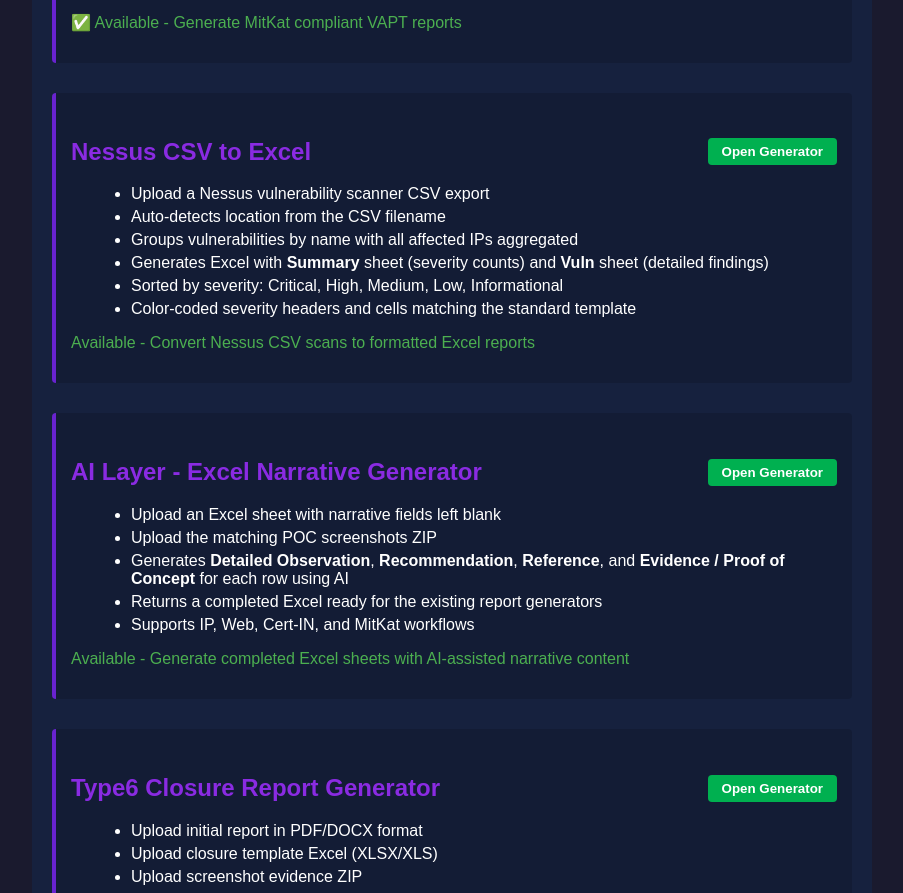
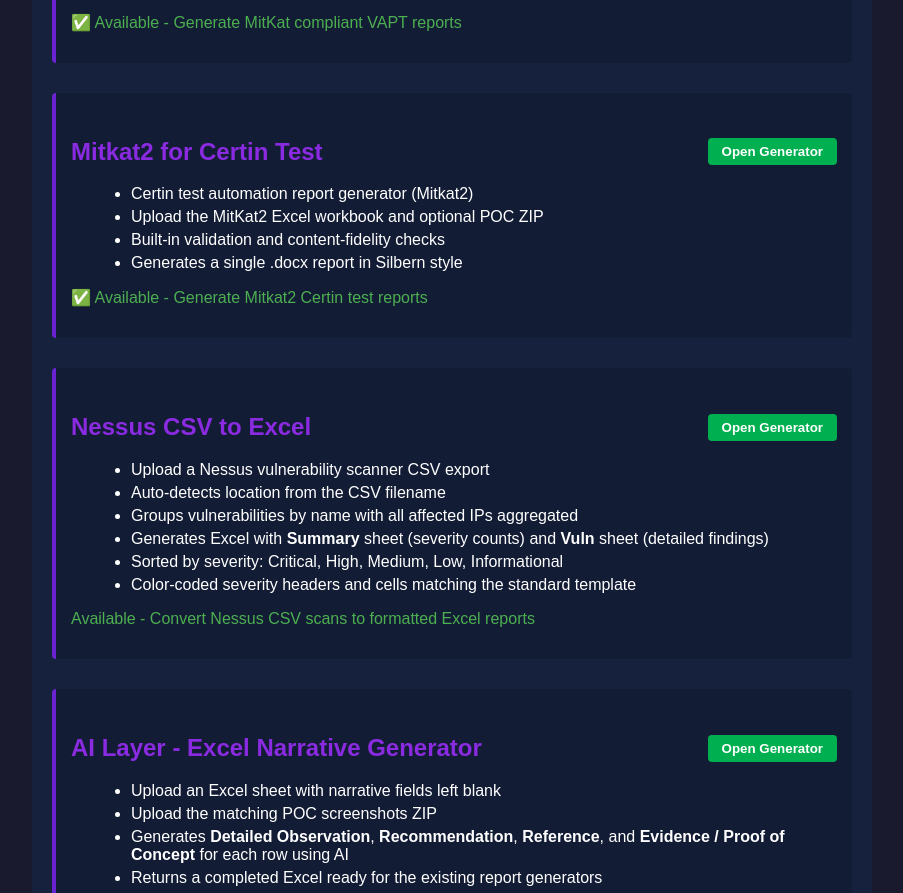
Before and after one commit to developer-cybersmith/proposal-generator, a plain HTML site: page Automation/report_formats.html in a window 1280 px wide. Shown: the part 1705-2598 px from the top of the page, without its empty margins (188-1091 px from the left). Drawn offline with Linux system fonts and the light colour scheme; no server answers.

Commit message:
Updated report formats

```diff
--- a/Automation/report_formats.html
+++ b/Automation/report_formats.html
@@ -191,6 +191,20 @@
                 <li>POC images organized by vulnerability number (VUL-001, VUL-002, etc.)</li>
             </ul>
             <p style="color:#4CAF50;">✅ Available - Generate MitKat compliant VAPT reports</p>
+        </div>
+
+        <div class="report-section">
+          <h2 style="display: flex; align-items: center; justify-content: space-between;">
+            Mitkat2 for Certin Test
+            <button onclick="window.location.href='/mitkat2/ui'" style="background-color: #00b050; color: white; border: none; padding: 6px 14px; border-radius: 4px; font-weight: bold; cursor: pointer; margin-left: 10px;">Open Generator</button>
+          </h2>
+          <ul>
+            <li>Certin test automation report generator (Mitkat2)</li>
+            <li>Upload the MitKat2 Excel workbook and optional POC ZIP</li>
+            <li>Built-in validation and content-fidelity checks</li>
+            <li>Generates a single .docx report in Silbern style</li>
+          </ul>
+          <p style="color:#4CAF50;">✅ Available - Generate Mitkat2 Certin test reports</p>
         </div>
 
         <div class="report-section">
```
